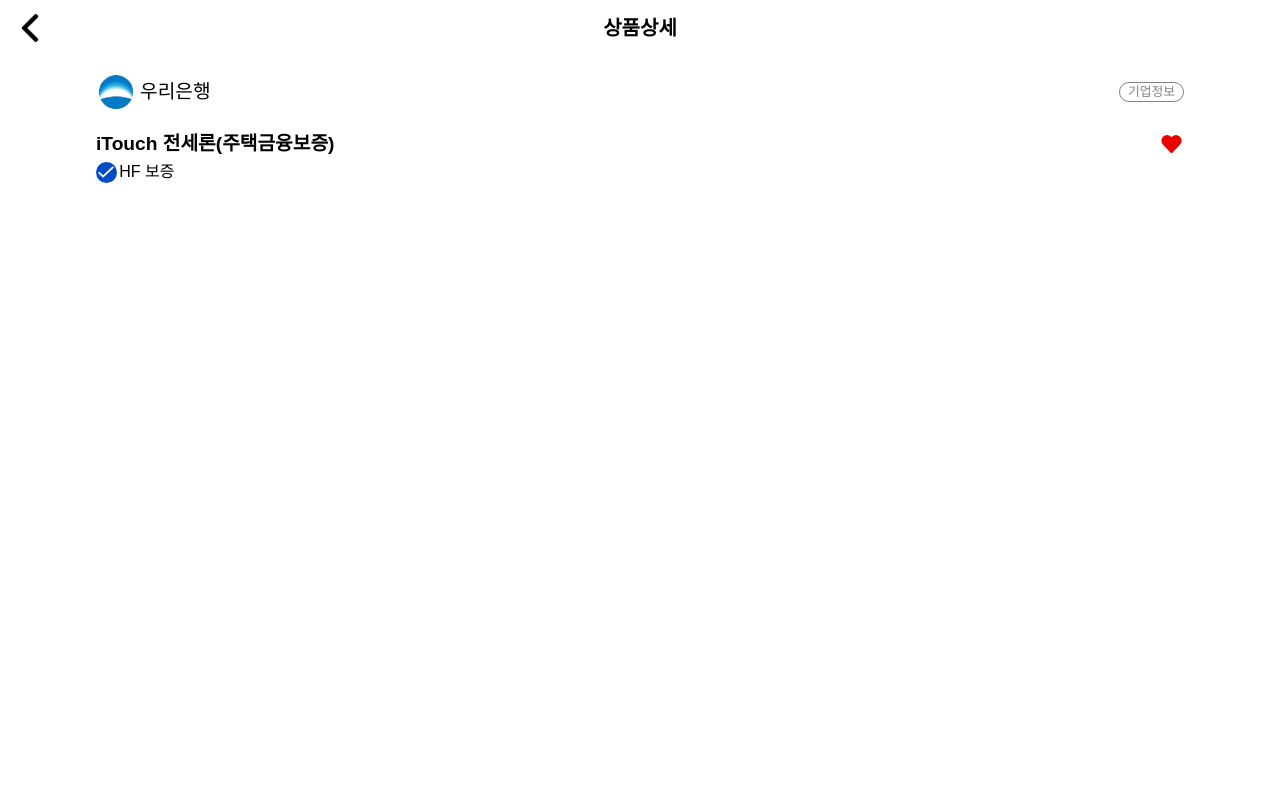
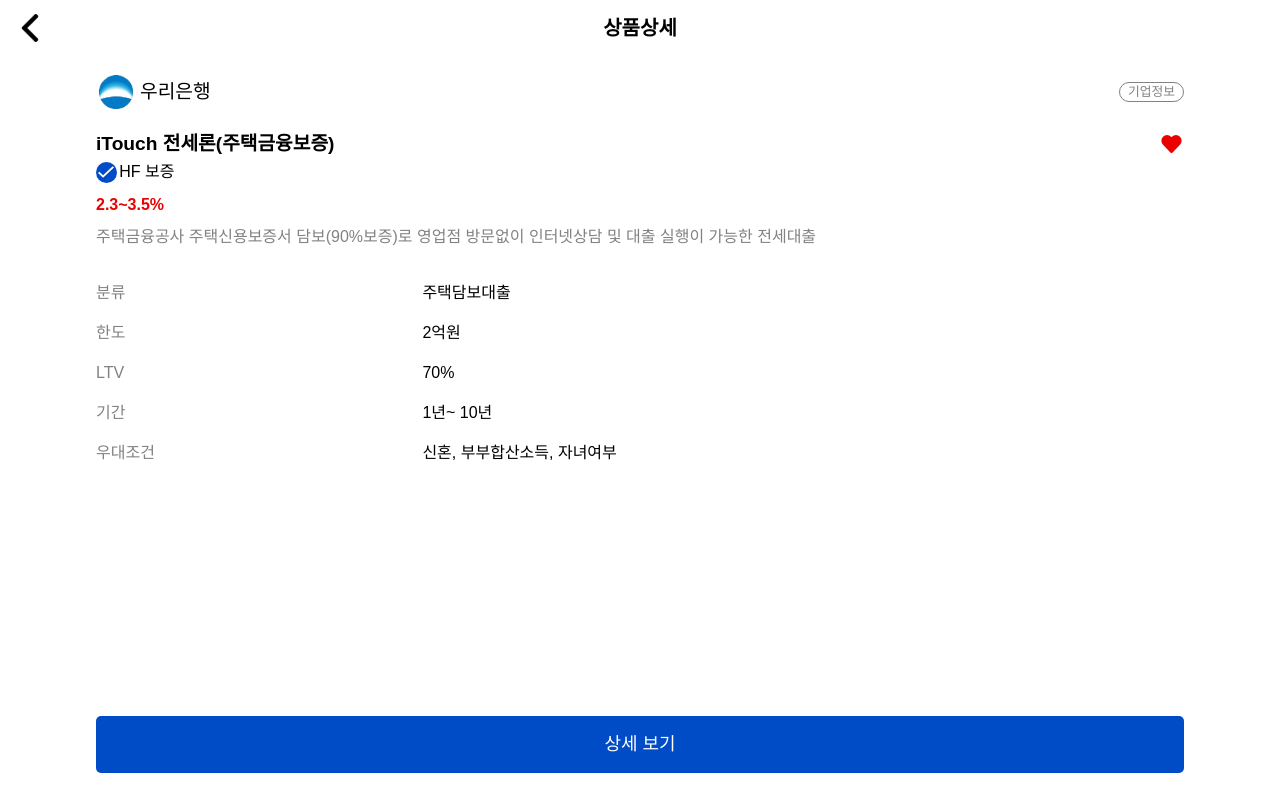
Before and after one commit to PDA-BillyBang/billybang-client, a React (Vite) app: page /loan/detail/1 in a window 1280 px wide. Built offline with nearby package versions, Linux system fonts and the light colour scheme.

Commit message:
feat: loan detail 배치 추가

```diff
--- a/src/routes/loan/LoanDetail.tsx
+++ b/src/routes/loan/LoanDetail.tsx
@@ -4,6 +4,7 @@ import bankTest from "../../assets/image/test/bank-test.png";
 import filledLike from "../../assets/image/icons/filledLike.svg";
 import check from "../../assets/image/icons/check.svg";
 import LoanSmallButton from "./LoanSmallButton";
+import LargeButton from "../../components/common/button/LargeButton";
 
 const LoanDetail = () => {
   const { setTitle } = useOutletContext<{
@@ -43,6 +44,34 @@ const LoanDetail = () => {
             HF 보증
           </div>
         </div>
+        <div className="text-red-1 pt-[0.3rem] font-bold">2.3~3.5%</div>
+        <div className="text-grey-1 pt-[0.5rem]">
+          주택금융공사 주택신용보증서 담보(90%보증)로 영업점 방문없이 인터넷상담
+          및 대출 실행이 가능한 전세대출
+        </div>
+        <div className="flex flex-row pt-[1rem]">
+          <div className="flex flex-col w-[30%] text-grey-1">
+            <div className="pt-[1rem]">분류</div>
+            <div className="pt-[1rem]">한도</div>
+            <div className="pt-[1rem]">LTV</div>
+            <div className="pt-[1rem]">기간</div>
+            <div className="pt-[1rem]">우대조건</div>
+          </div>
+          <div className="flex flex-col w-[70%]">
+            <div className="pt-[1rem]">주택담보대출</div>
+            <div className="pt-[1rem]">2억원</div>
+            <div className="pt-[1rem]">70%</div>
+            <div className="pt-[1rem]">1년~ 10년</div>
+            <div className="pt-[1rem]">신혼, 부부합산소득, 자녀여부</div>
+          </div>
+        </div>
+      </div>
+      <div className="w-[100%] flex justify-center absolute bottom-[1.7rem]">
+        <LargeButton
+          text="상세 보기"
+          customWidth="w-customWidthPercent"
+          isActive={0}
+        />
       </div>
     </div>
   );
```
